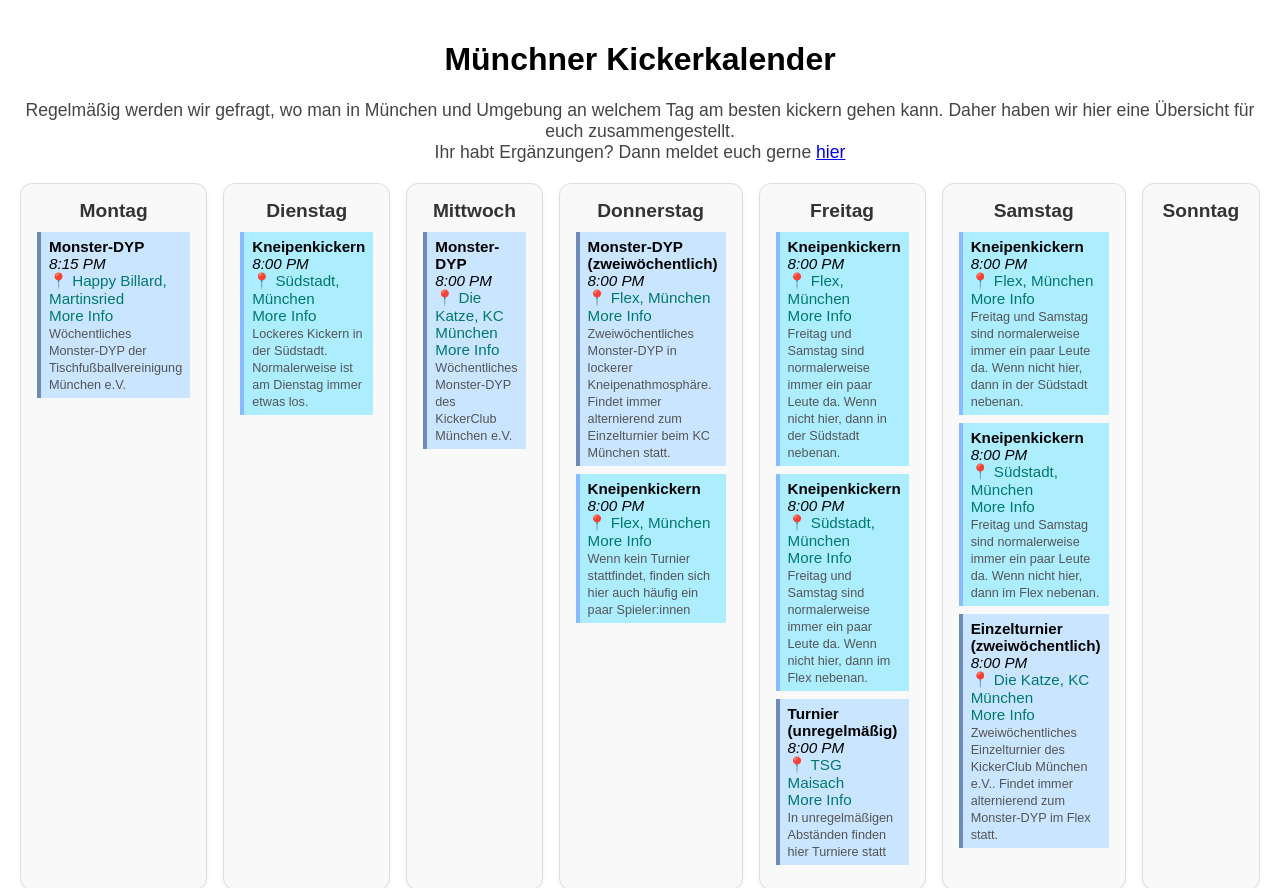
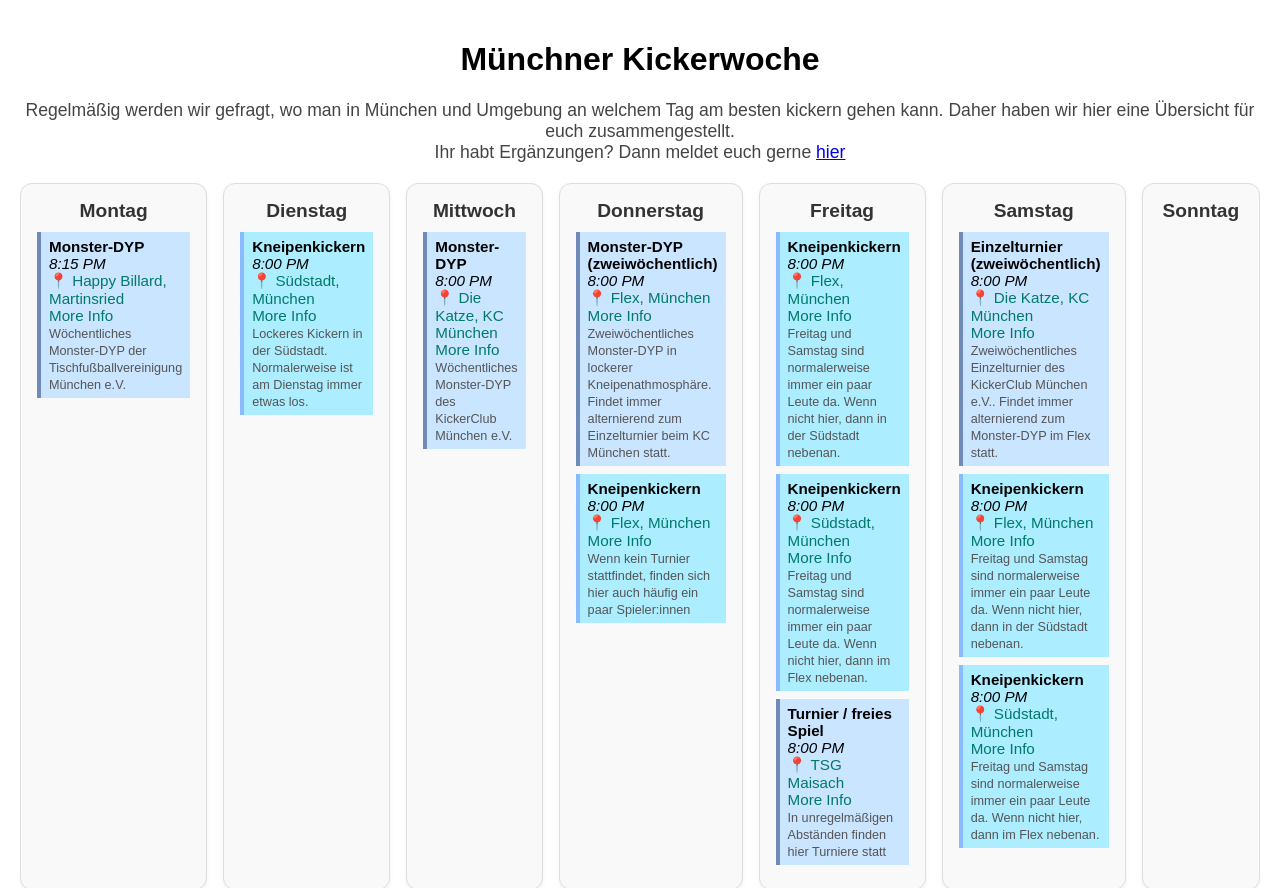
Before and after one commit to kc-muenchen/muenchner-kickerkalender, a plain HTML site: page index.html in a window 1280 px wide. Shown: the top 888 px of the page. Drawn offline with Linux system fonts and the light colour scheme.

Commit message:
style: rename to Münchner Kickerwoche

```diff
--- a/index.html
+++ b/index.html
@@ -3,7 +3,7 @@
 <head>
   <meta charset="UTF-8" />
   <meta name="viewport" content="width=device-width, initial-scale=1.0"/>
-  <title>Münchner Kickerkalender</title>
+  <title>Münchner Kickerwoche</title>
   <style>
     body {
       font-family: Arial, sans-serif;
@@ -111,7 +111,7 @@
 </head>
 <body>
 
-<h1>Münchner Kickerkalender</h1>
+<h1>Münchner Kickerwoche</h1>
 
 <p style="font-size: 1.1em; color: #444; margin-bottom: 20px;">
 Regelmäßig werden wir gefragt, wo man in München und Umgebung an welchem Tag am besten kickern gehen kann. Daher haben wir hier eine Übersicht für euch zusammengestellt.
@@ -146,12 +146,12 @@ Ihr habt Ergänzungen? Dann meldet euch gerne <a href="mailto:kickerkalender@kc-
     Freitag: [
       { title: 'Kneipenkickern', time: '8:00 PM', location: '<a href="https://maps.app.goo.gl/61L8ZAeVZfMYWnCH9">Flex, München</a>', link: 'https://www.flex-muenchen.de/', description: 'Freitag und Samstag sind normalerweise immer ein paar Leute da. Wenn nicht hier, dann in der Südstadt nebenan.', type: 'leisure'  },
       { title: 'Kneipenkickern', time: '8:00 PM', location: '<a href="https://maps.app.goo.gl/tHnYFwcH5km1cfgNA">Südstadt, München</a>', link: 'https://www.suedstadt-schlachthof.de/', description: 'Freitag und Samstag sind normalerweise immer ein paar Leute da. Wenn nicht hier, dann im Flex nebenan.', type: 'leisure'  },
-      { title: 'Turnier (unregelmäßig)', time: '8:00 PM', location: '<a href="https://maps.app.goo.gl/H39hEXPVwLge3HRf8">TSG Maisach</a>', link: 'https://www.tsgmaisach.de/', description: 'In unregelmäßigen Abständen finden hier Turniere statt', type: 'tournament'  }
+      { title: 'Turnier / freies Spiel', time: '8:00 PM', location: '<a href="https://maps.app.goo.gl/H39hEXPVwLge3HRf8">TSG Maisach</a>', link: 'https://www.tsgmaisach.de/', description: 'In unregelmäßigen Abständen finden hier Turniere statt', type: 'tournament'  }
     ],
     Samstag: [
+      { title: 'Einzelturnier (zweiwöchentlich)', time: '8:00 PM', location: '<a href="https://maps.app.goo.gl/dj5vfbZqDJvzbKNg8">Die Katze, KC München</a>', link: 'https://kc-muenchen.de/', description: 'Zweiwöchentliches Einzelturnier des KickerClub München e.V.. Findet immer alternierend zum Monster-DYP im Flex statt.', type: 'tournament'  },
       { title: 'Kneipenkickern', time: '8:00 PM', location: '<a href="https://maps.app.goo.gl/61L8ZAeVZfMYWnCH9">Flex, München</a>', link: 'https://www.flex-muenchen.de/', description: 'Freitag und Samstag sind normalerweise immer ein paar Leute da. Wenn nicht hier, dann in der Südstadt nebenan.', type: 'leisure'  },
       { title: 'Kneipenkickern', time: '8:00 PM', location: '<a href="https://maps.app.goo.gl/tHnYFwcH5km1cfgNA">Südstadt, München</a>', link: 'https://www.suedstadt-schlachthof.de/', description: 'Freitag und Samstag sind normalerweise immer ein paar Leute da. Wenn nicht hier, dann im Flex nebenan.', type: 'leisure'  },
-      { title: 'Einzelturnier (zweiwöchentlich)', time: '8:00 PM', location: '<a href="https://maps.app.goo.gl/dj5vfbZqDJvzbKNg8">Die Katze, KC München</a>', link: 'https://kc-muenchen.de/', description: 'Zweiwöchentliches Einzelturnier des KickerClub München e.V.. Findet immer alternierend zum Monster-DYP im Flex statt.', type: 'tournament'  }
     ],
   };
 
```
